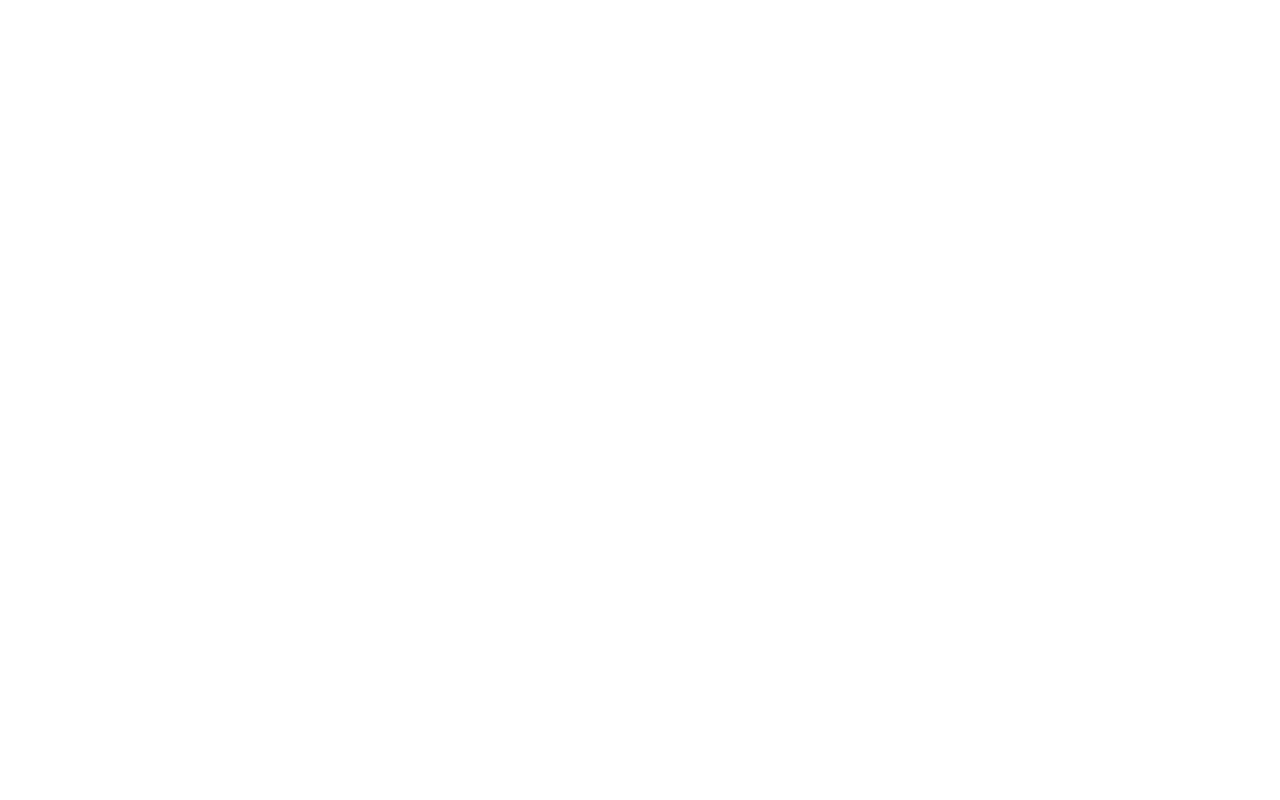
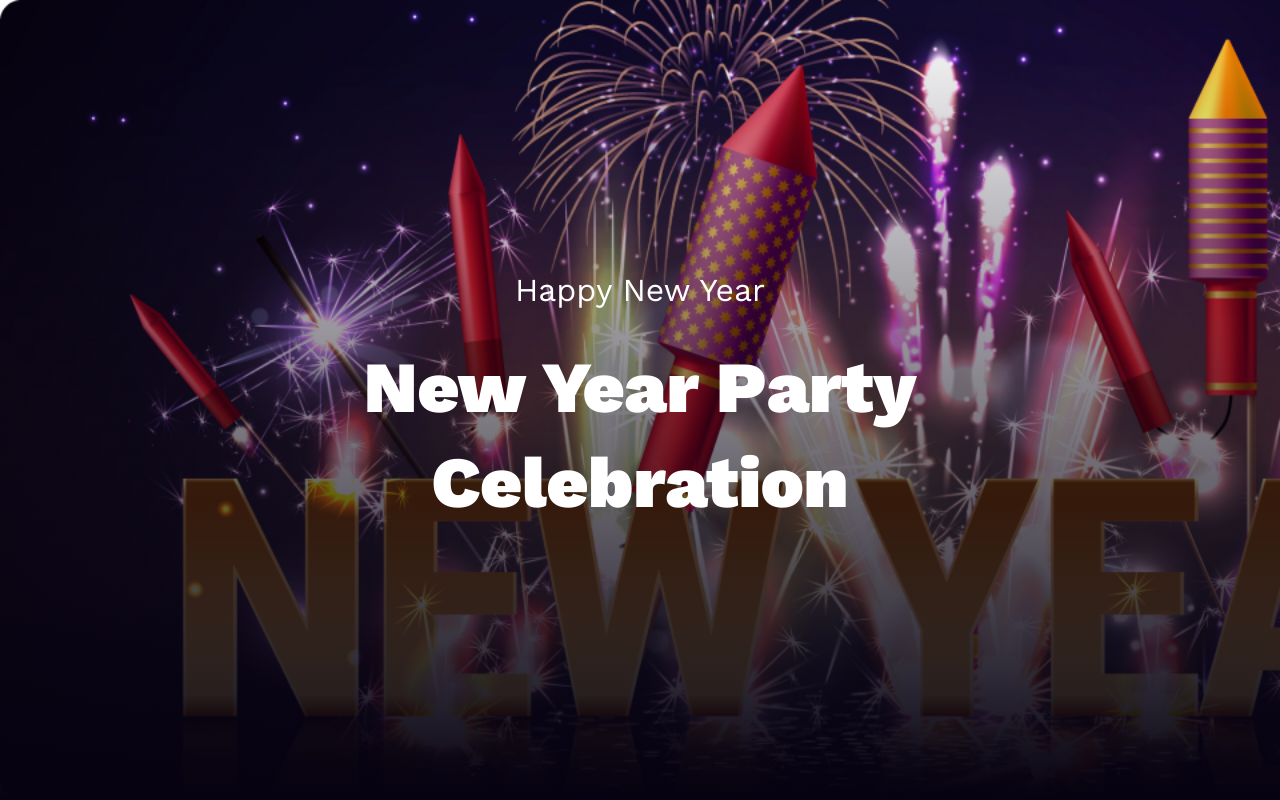
Before and after one commit to FajlaRabby24/new-year-offer, a plain HTML site: page index.html in a window 1280 px wide. Drawn offline with nearby package versions, Linux system fonts and the light colour scheme.

Commit message:
header section done

```diff
--- a/index.html
+++ b/index.html
@@ -4,9 +4,19 @@
     <meta charset="UTF-8">
     <meta name="viewport" content="width=device-width, initial-scale=1.0">
     <link rel="stylesheet" href="styles/style.css">
+    <link rel="stylesheet" href="styles/header.css">
     <title>New Year Offer</title>
 </head>
 <body>
+    <header>
+        <h3 class="header-subtitle">Happy New Year</h3>
+        <h1 class="header-title">New Year Party Celebration</h1>
+    </header>
+    <main>
 
+    </main>
+    <footer>
+
+    </footer>
 </body>
 </html>
--- /dev/null
+++ b/styles/header.css
@@ -0,0 +1,32 @@
+header {
+    /* border-radius: 16px; */
+    border: none;
+    background: linear-gradient(0deg, rgb(7, 2, 17), rgba(7, 2, 17, 0) 100%), url('../images/Banner\ Image.png');
+    background-repeat: no-repeat;
+    background-size: cover;
+    height: 800px;
+    display: flex;
+    flex-direction: column;
+    align-items: center;
+    justify-content: center;
+}
+
+.header-subtitle {
+    color: rgb(255, 255, 255);
+    font-size: 32px;
+    font-weight: 400;
+    line-height: 40px;
+    letter-spacing: 0%;
+    text-align: center;
+}
+
+.header-title {
+    color: rgb(255, 255, 255);
+    font-size: 72px;
+    font-weight: 900;
+    line-height: 95px;
+    letter-spacing: 0%;
+    text-align: center;
+    width: 600px;
+    margin-top: 30px;
+}
--- a/styles/style.css
+++ b/styles/style.css
@@ -0,0 +1,15 @@
+@import url('https://fonts.googleapis.com/css2?family=Open+Sans:ital,wght@0,300..800;1,300..800&family=Work+Sans:ital,wght@0,100..900;1,100..900&display=swap');
+
+*{
+    margin: 0;
+    padding: 0;
+}
+
+body{
+    font-family: "Work Sans", serif;
+}
+
+main section{
+    max-width: 1140px;
+    margin: 130px auto;
+}
```
